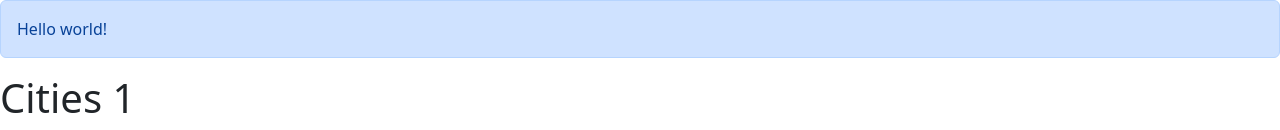
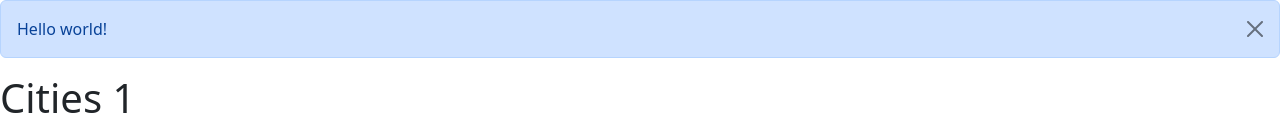
Before and after one commit to YunjunWang/mosh-react-ts, a React (Vite) app: page / in a window 1280 px wide. Both pictures are taken after a click on the element "Base Button 1". Shown: the top 130 px of the page. Built offline with nearby package versions, Linux system fonts and the light colour scheme.

Commit message:
Exercise: create dynamic Alert - open, close actions

```diff
--- a/src/App.tsx
+++ b/src/App.tsx
@@ -1,6 +1,7 @@
 import ListGroup from "./components/ListGroup";
 import Alert from "./components/Alert";
 import Button from "./components/Button";
+import { useState } from "react";
 
 function App() {
   const items = ["New York", "San Francisco", "Tokyo", "London", "Paris"];
@@ -34,11 +35,27 @@ function App() {
    * the Alert component in between its tags
    * just like normal HTML tags.
    */
+  /**
+   * Can skip passing default properties to child components
+   * e.g., color in Button component
+   */
+
+  /**
+   * set states for the alert:
+   * alertVisible for showing/hiding the alert
+   * setAlertVisible(value: boolean) to set the alertVisible
+   *
+   * onClose/onClick to call setAlertVisible(value: boolean)
+   */
+  const [alertVisible, setAlertVisible] = useState(false);
+
   return (
     <>
-      <Alert>
-        Hello <span>world!</span>
-      </Alert>
+      {alertVisible && (
+        <Alert onClose={() => setAlertVisible(false)}>
+          Hello <span>world!</span>
+        </Alert>
+      )}
       <ListGroup
         items={items}
         heading="Cities 1"
@@ -52,14 +69,7 @@ function App() {
         }}
       />
       <div>
-        <Button
-          color="primary"
-          onClick={() => {
-            console.log("Clicked button 1");
-          }}
-        >
-          Base Button 1
-        </Button>
+        <Button onClick={() => setAlertVisible(true)}>Base Button 1</Button>
 
         <Button
           color="secondary"
--- a/src/components/Alert.tsx
+++ b/src/components/Alert.tsx
@@ -5,12 +5,30 @@ import { type ReactNode } from "react";
  * which allows Alert component to receive HTML markup / string
  * just like normal HTML tags
  */
+
+/**
+ * Create an Alert component with css class: alert-dismissible
+ * add the button with data-bs-dismiss="alert"  and onClick={onClose}  event
+ * Create Props for this component with: onClose: () => void;
+ */
 interface Props {
   children: ReactNode;
+  onClose: () => void;
 }
 
-const Alert = ({ children }: Props) => {
-  return <div className="alert alert-primary">{children}</div>;
+const Alert = ({ children, onClose }: Props) => {
+  return (
+    <div className="alert alert-primary alert-dismissible">
+      {children}
+      <button
+        type="button"
+        className="btn-close"
+        data-bs-dismiss="alert"
+        aria-label="Close"
+        onClick={onClose}
+      ></button>
+    </div>
+  );
 };
 
 export default Alert;
```
